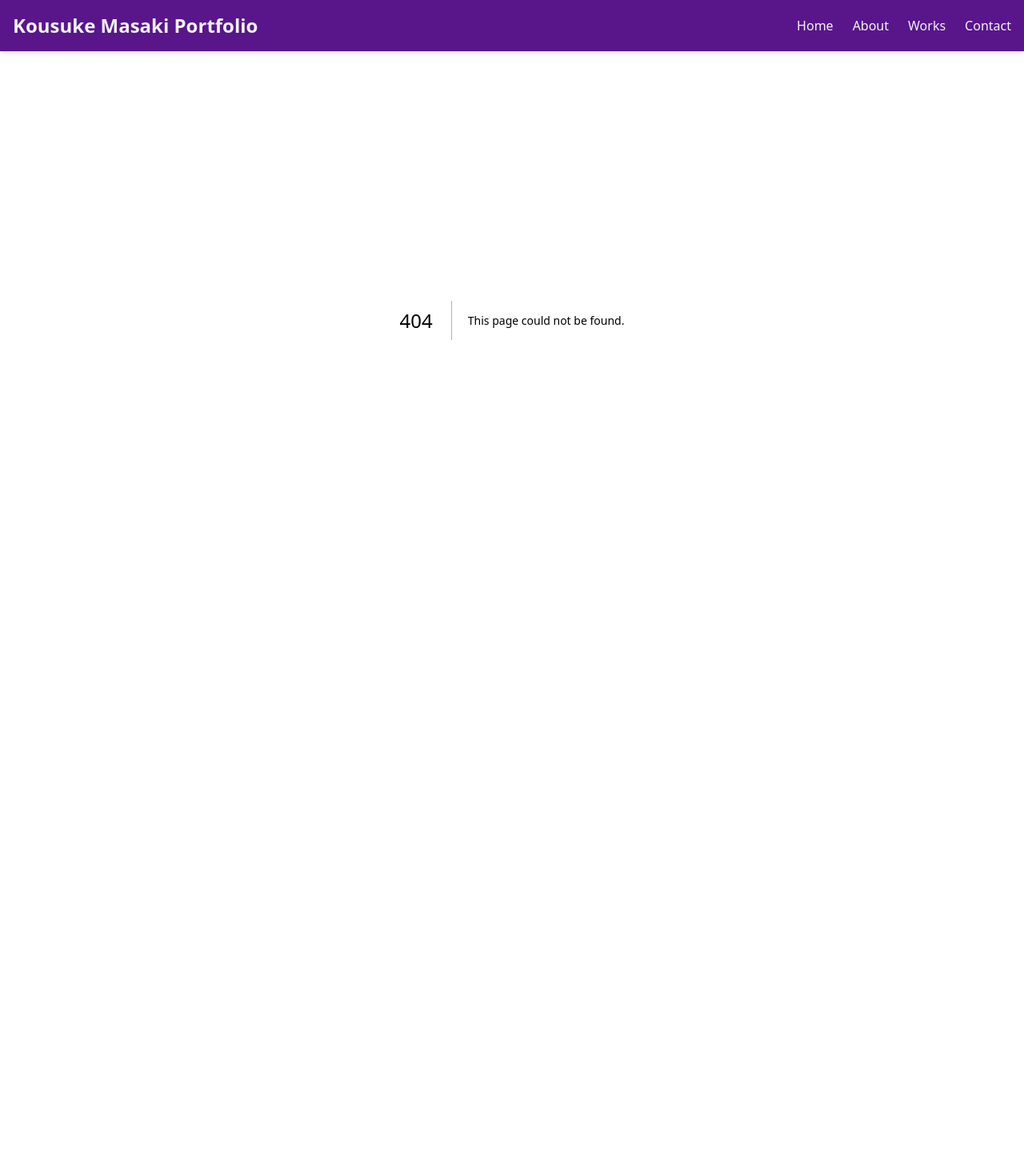
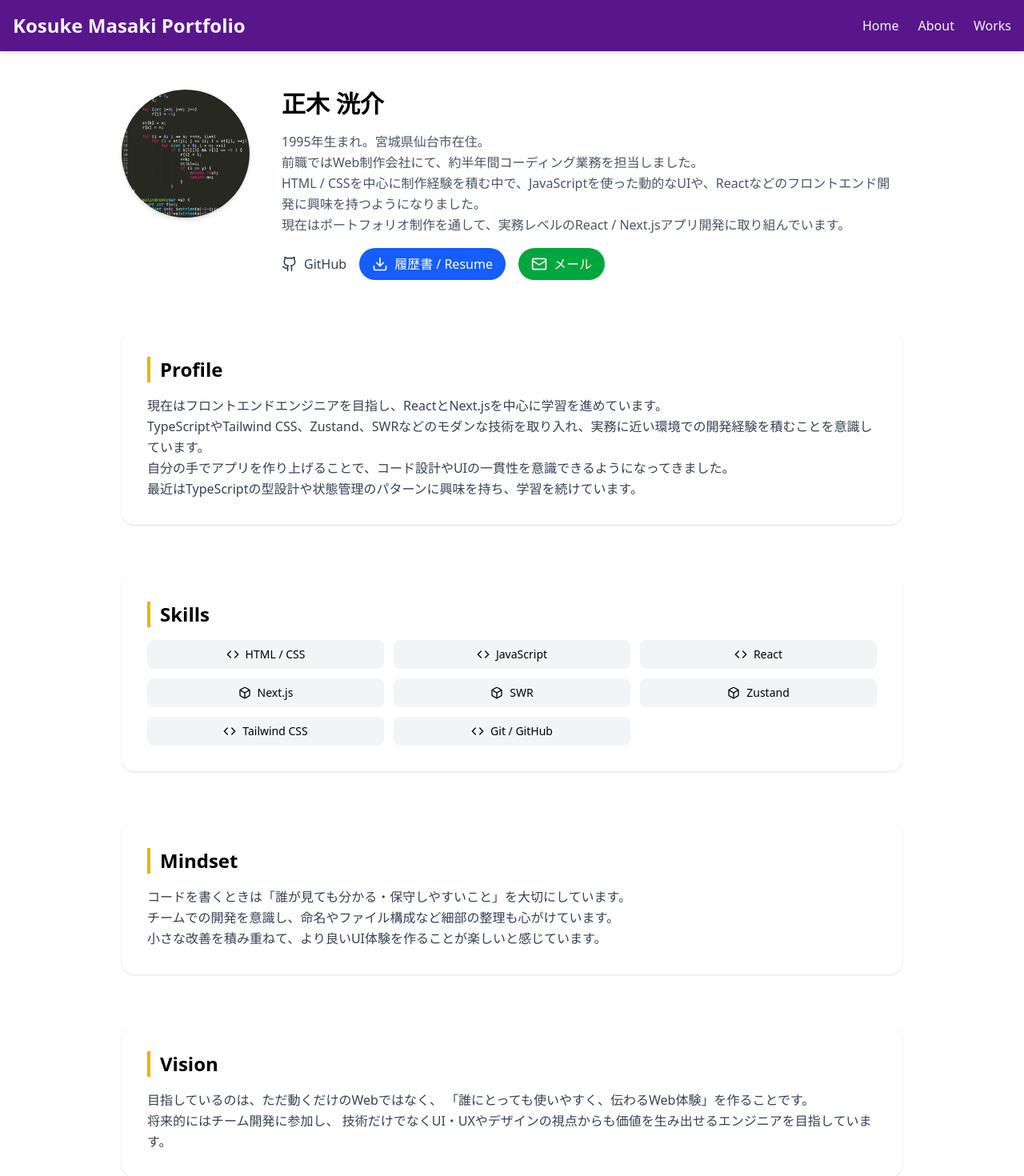
Before and after one commit to kosukemdev/my-app, a Next.js app: page /about in a window 1280 px wide. Before the commit this address had no page. Shown: the top 1470 px of the page at 80% size. Before the commit the page ends 800 px from the top, so only its background shows below. Built offline with nearby package versions, Linux system fonts and the light colour scheme.

Commit message:
今日の作業分をコミット（TOP・About・Worksページ作成）

```diff
--- /dev/null
+++ b/app/about/page.tsx
@@ -0,0 +1,144 @@
+// app/about/page.tsx
+import Image from "next/image";
+import { Github, Download, Mail, Code, Box } from "lucide-react";
+import Link from "next/link";
+
+export const metadata = {
+  title: "About | Kosuke Masaki Portfolio",
+  description: "",
+};
+
+export default function AboutPage() {
+  return (
+    <div className="max-w-5xl mx-auto px-6 py-12 space-y-16">
+      {/* Heroセクション */}
+      <section className="flex flex-col md:flex-row items-center md:items-start gap-10">
+        {/* プロフィール画像 */}
+        <div className="flex-shrink-0 w-40 h-40">
+          <Image
+            src="/thumbnails/sample.png"
+            alt="プロフィール画像"
+            width={160}
+            height={160}
+            className="w-full h-full object-cover shadow-md rounded-full"
+          />
+        </div>
+
+        {/* 自己紹介 */}
+        <div className="space-y-4">
+          <h2 className="text-3xl font-bold">正木 洸介</h2>
+          <p className="text-gray-600 leading-relaxed">
+            1995年生まれ。宮城県仙台市在住。
+            <br />
+            前職ではWeb制作会社にて、約半年間コーディング業務を担当しました。
+            <br />
+            HTML /
+            CSSを中心に制作経験を積む中で、JavaScriptを使った動的なUIや、Reactなどのフロントエンド開発に興味を持つようになりました。
+            <br />
+            現在はポートフォリオ制作を通して、実務レベルのReact /
+            Next.jsアプリ開発に取り組んでいます。
+          </p>
+
+          {/* SNSリンク＋履歴書ボタン */}
+          <div className="flex gap-4 flex-wrap">
+            <Link
+              href="https://github.com/kosukemdev"
+              target="_blank"
+              className="flex items-center gap-2 text-gray-700 hover:text-blue-500 transition"
+            >
+              <Github className="w-5 h-5" />
+              <span>GitHub</span>
+            </Link>
+            <a
+              href="/resume.pdf"
+              download
+              className="flex items-center gap-2 bg-blue-600 text-white px-4 py-2 rounded-full font-medium hover:bg-blue-700 transition"
+            >
+              <Download className="w-5 h-5" />
+              <span>履歴書 / Resume</span>
+            </a>
+            <a
+              href="mailto:kosuke.m.dev@gmail"
+              className="flex items-center gap-2 bg-green-600 text-white px-4 py-2 rounded-full font-medium hover:bg-green-700 transition"
+            >
+              <Mail className="w-5 h-5" />
+              <span>メール</span>
+            </a>
+          </div>
+        </div>
+      </section>
+
+      {/* Profile */}
+      <section className="bg-white rounded-2xl shadow-sm p-8 space-y-4">
+        <h3 className="text-2xl font-semibold border-l-4 border-yellow-500 pl-3">
+          Profile
+        </h3>
+        <p className="leading-relaxed text-gray-700">
+          現在はフロントエンドエンジニアを目指し、ReactとNext.jsを中心に学習を進めています。
+          <br />
+          TypeScriptやTailwind
+          CSS、Zustand、SWRなどのモダンな技術を取り入れ、実務に近い環境での開発経験を積むことを意識しています。
+          <br />
+          自分の手でアプリを作り上げることで、コード設計やUIの一貫性を意識できるようになってきました。
+          <br />
+          最近はTypeScriptの型設計や状態管理のパターンに興味を持ち、学習を続けています。
+        </p>
+      </section>
+
+      {/* Skills */}
+      <section className="bg-white rounded-2xl shadow-sm p-8 space-y-4">
+        <h3 className="text-2xl font-semibold border-l-4 border-yellow-500 pl-3">
+          Skills
+        </h3>
+        <ul className="grid grid-cols-2 sm:grid-cols-3 gap-3">
+          {[
+            { name: "HTML / CSS", icon: Code },
+            { name: "JavaScript", icon: Code },
+            { name: "React", icon: Code },
+            { name: "Next.js", icon: Box },
+            { name: "SWR", icon: Box },
+            { name: "Zustand", icon: Box },
+            { name: "Tailwind CSS", icon: Code },
+            { name: "Git / GitHub", icon: Code },
+          ].map(({ name, icon: Icon }) => (
+            <li
+              key={name}
+              className="flex items-center justify-center gap-2 bg-gray-100 rounded-lg py-2 px-3 text-sm font-medium hover:bg-gray-200 transition"
+            >
+              <Icon className="w-4 h-4" />
+              {name}
+            </li>
+          ))}
+        </ul>
+      </section>
+
+      {/* Mindset */}
+      <section className="bg-white rounded-2xl shadow-sm p-8 space-y-4">
+        <h3 className="text-2xl font-semibold border-l-4 border-yellow-500 pl-3">
+          Mindset
+        </h3>
+        <p className="leading-relaxed text-gray-700">
+          コードを書くときは「誰が見ても分かる・保守しやすいこと」を大切にしています。
+          <br />
+          チームでの開発を意識し、命名やファイル構成など細部の整理も心がけています。
+          <br />
+          小さな改善を積み重ねて、より良いUI体験を作ることが楽しいと感じています。
+        </p>
+      </section>
+
+      {/* Vision */}
+      <section className="bg-white rounded-2xl shadow-sm p-8 space-y-4">
+        <h3 className="text-2xl font-semibold border-l-4 border-yellow-500 pl-3">
+          Vision
+        </h3>
+        <p className="leading-relaxed text-gray-700">
+          目指しているのは、ただ動くだけのWebではなく、
+          「誰にとっても使いやすく、伝わるWeb体験」を作ることです。
+          <br />
+          将来的にはチーム開発に参加し、
+          技術だけでなくUI・UXやデザインの視点からも価値を生み出せるエンジニアを目指しています。
+        </p>
+      </section>
+    </div>
+  );
+}
--- /dev/null
+++ b/app/components/Footer.tsx
@@ -0,0 +1,7 @@
+export default function Footer() {
+  return (
+    <footer className="text-gray-400 text-sm text-center py-6">
+      <p>© 2025 Kousuke Masaki. All rights reserved.</p>
+    </footer>
+  );
+}
--- a/app/components/Header.tsx
+++ b/app/components/Header.tsx
@@ -14,7 +14,7 @@ export default function Header() {
       {/* サイト名 */}
 
       <h2 className="text-2xl font-bold ">
-        <Link href="/">Kousuke Masaki Portfolio</Link>
+        <Link href="/">Kosuke Masaki Portfolio</Link>
       </h2>
 
       {/* デスクトップナビ */}
@@ -36,12 +36,6 @@ export default function Header() {
           className="hover:text-yellow-500 transition-colors duration-300"
         >
           Works
-        </Link>
-        <Link
-          href="/contact"
-          className="hover:text-yellow-500 transition-colors duration-300"
-        >
-          Contact
         </Link>
       </nav>
 
@@ -90,13 +84,6 @@ export default function Header() {
         >
           Works
         </Link>
-        <Link
-          href="/contact"
-          className="py-2 hover:text-yellow-500 transition-colors duration-300"
-          onClick={() => setIsOpen(false)}
-        >
-          Contact
-        </Link>
       </nav>
     </header>
   );
--- a/app/layout.tsx
+++ b/app/layout.tsx
@@ -2,6 +2,7 @@ import type { Metadata } from "next";
 import { Geist, Geist_Mono } from "next/font/google";
 import "./globals.css";
 import Header from "./components/Header";
+import Footer from "./components/Footer";
 
 const geistSans = Geist({
   variable: "--font-geist-sans",
@@ -29,7 +30,8 @@ export default function RootLayout({
         className={`${geistSans.variable} ${geistMono.variable} antialiased`}
       >
         <Header />
-        {children}
+        <main className="min-h-screen mt-16">{children}</main>
+        <Footer />
       </body>
     </html>
   );
--- a/app/page.tsx
+++ b/app/page.tsx
@@ -1,40 +1,43 @@
 // app/page.tsx (トップページ雛形)
 import Link from "next/link";
+import Image from "next/image";
+
+export const metadata = {
+  title: "Home | Kosuke Masaki Portfolio",
+  description: "トップページです。",
+};
 
 export default function Home() {
   return (
-    <main className="min-h-screen pt-16 flex flex-col items-center justify-center bg-[#0f172a] text-gray-100 px-4">
+    <div className="min-h-screen flex flex-col items-center justify-center text-gray-800 px-4">
       {/* Hero Section */}
       <section className="max-w-4xl w-full flex flex-col md:flex-row items-center gap-8">
         {/* 左カラム：テキスト */}
         <div className="flex-1">
           <p className="text-lg text-gray-400">Frontend Engineer</p>
           <h2 className="text-4xl md:text-5xl font-bold mt-2">正木 洸介</h2>
-          <p className="text-gray-300 mt-4 leading-relaxed">
+          <p className="text-gray-800 mt-4 leading-relaxed">
             Next.js / React / TypeScript / Tailwind / SWR / Zustand を使って
             Webアプリを開発中。
           </p>
           <div className="flex gap-4 mt-4">
             <Link href="/works">
-              <button className="px-6 py-2 bg-yellow-500 text-[#0f172a] font-semibold rounded hover:bg-yellow-400 transition">
+              <button className="px-6 py-2 bg-yellow-500 text-[#0f172a] font-semibold rounded hover:bg-yellow-400 transition cursor-pointer">
                 Worksを見る
-              </button>
-            </Link>
-            <Link href="/contact">
-              <button className="px-6 py-2 border border-gray-400 rounded hover:bg-gray-700 transition">
-                Contact
               </button>
             </Link>
           </div>
         </div>
         {/* 右カラム：プロフィール画像 */}
         <div className="flex-1 flex justify-center">
-          <div className="w-64 h-64 rounded-full bg-gray-700 overflow-hidden">
+          <div className="w-64 h-64">
             {/* ここにプロフィール画像を置く */}
-            <img
-              src="/profile.jpg"
+            <Image
+              src="/thumbnails/sample.png"
               alt="プロフィール"
-              className="w-full h-full object-cover"
+              className="w-full h-full object-cover shadow-md rounded-full"
+              width={256}
+              height={256}
             />
           </div>
         </div>
@@ -48,7 +51,7 @@ export default function Home() {
             (skill) => (
               <span
                 key={skill}
-                className="px-3 py-1 bg-gray-800 rounded-full text-sm"
+                className="px-3 py-1 bg-gray-50 text-gray-800 rounded-full text-sm border border-gray-300"
               >
                 {skill}
               </span>
@@ -56,6 +59,6 @@ export default function Home() {
           )}
         </div>
       </section>
-    </main>
+    </div>
   );
 }
--- a/app/works/page.tsx
+++ b/app/works/page.tsx
@@ -1,54 +1,95 @@
-// app/works/page.tsx (Works一覧ページ雛形)
-import Link from 'next/link';
+// app/works/page.tsx
+import Link from "next/link";
+import Image from "next/image";
+
+export const metadata = {
+  title: "Works | Kosuke Masaki Portfolio",
+  description: "制作物一覧ページです。ブログアプリやTodoアプリを紹介します。",
+};
 
 const projects = [
   {
-    title: 'Blog CMS',
-    slug: 'blog-app',
-    description: '記事のCRUD機能付きブログアプリ',
-    tech: ['Next.js', 'SWR', 'Tailwind']
+    title: "Blog CMS",
+    slug: "blog-app",
+    description: "記事のCRUD機能付きブログアプリ",
+    reason: "記事の管理やデータ取得の仕組みを学ぶために作成",
+    tech: ["Next.js", "SWR", "Tailwind"],
+    thumbnail: "/thumbnails/sample.png",
+    demo: "/works/blog-app",
   },
   {
-    title: 'Todo App',
-    slug: 'todo-app',
-    description: 'タスク管理アプリ（状態管理練習）',
-    tech: ['React', 'Zustand', 'Tailwind']
+    title: "Todo App",
+    slug: "todo-app",
+    description: "タスク管理アプリ（状態管理練習）",
+    reason: "状態管理(Zustand)とローカルストレージ永続化の学習目的で作成",
+    tech: ["React", "Zustand", "Tailwind"],
+    thumbnail: "/thumbnails/sample.png",
+    demo: "/works/todo-app",
   },
   {
-    title: 'Mini EC',
-    slug: 'ec-app',
-    description: '商品一覧＋お気に入り機能',
-    tech: ['Next.js', 'API', 'Tailwind']
-  }
+    title: "Mini EC",
+    slug: "ec-app",
+    description: "商品一覧＋お気に入り機能",
+    reason: "API連携やUI設計を学ぶために作成",
+    tech: ["Next.js", "API", "Tailwind"],
+    thumbnail: "/thumbnails/sample.png",
+    demo: "/works/ec-app",
+  },
 ];
 
 export default function Works() {
   return (
-    <main className="min-h-screen bg-[#0f172a] text-gray-100 px-4 py-12">
-      <section className="max-w-4xl mx-auto">
-        <h2 className="text-3xl font-bold mb-6">Works</h2>
-        <p className="text-gray-400 mb-8">
-          これまで制作したWebアプリの一覧です。各プロジェクトの詳細ページからデモや技術解説をご覧いただけます。
+    <div className="min-h-screen bg-white text-gray-900 px-4 py-12">
+      <section className="max-w-5xl mx-auto space-y-8">
+        <h2 className="text-3xl font-bold">Works</h2>
+        <p className="text-gray-600">
+          これまで制作したWebアプリの一覧です。各プロジェクトの詳細ページからデモをご覧いただけます。
         </p>
 
-        <div className="grid md:grid-cols-2 gap-6">
-          {projects.map(project => (
-            <Link key={project.slug} href={`/works/${project.slug}`}>
-              <div className="p-6 bg-gray-800 rounded-lg hover:bg-gray-700 transition cursor-pointer">
-                <h2 className="text-xl font-semibold mb-2">{project.title}</h2>
-                <p className="text-gray-300 mb-2">{project.description}</p>
-                <div className="flex flex-wrap gap-2">
-                  {project.tech.map(tech => (
-                    <span key={tech} className="px-2 py-1 bg-gray-700 rounded-full text-sm">
-                      {tech}
-                    </span>
-                  ))}
+        <div className="grid gap-8 md:grid-cols-2">
+          {projects.map((project) => (
+            <Link
+              key={project.slug}
+              href={project.demo}
+              className="flex flex-col md:flex-row bg-gray-100 rounded-lg shadow-sm hover:shadow-md transition overflow-hidden group"
+            >
+              {/* サムネ画像 */}
+              {project.thumbnail && (
+                <div className="md:w-1/3 w-full relative h-full overflow-clip">
+                  <Image
+                    src={project.thumbnail}
+                    alt={project.title}
+                    fill
+                    className="object-cover transition-transform duration-300 ease-in-out group-hover:scale-105"
+                  />
+                </div>
+              )}
+
+              {/* テキスト部分 */}
+              <div className="md:w-2/3 w-full p-6 flex flex-col justify-between">
+                <div>
+                  <h3 className="text-xl font-semibold mb-2">
+                    {project.title}
+                  </h3>
+                  <p className="text-gray-700 mb-2">{project.description}</p>
+                  {/* 制作理由 */}
+                  <p className="text-gray-500 text-sm mb-4">{project.reason}</p>
+                  <div className="flex flex-wrap gap-2">
+                    {project.tech.map((tech) => (
+                      <span
+                        key={tech}
+                        className="px-2 py-1 bg-gray-200 rounded-full text-sm text-gray-800"
+                      >
+                        {tech}
+                      </span>
+                    ))}
+                  </div>
                 </div>
               </div>
             </Link>
           ))}
         </div>
       </section>
-    </main>
+    </div>
   );
 }
```
Also changed, not shown: public/thumbnails/sample.png (added).
